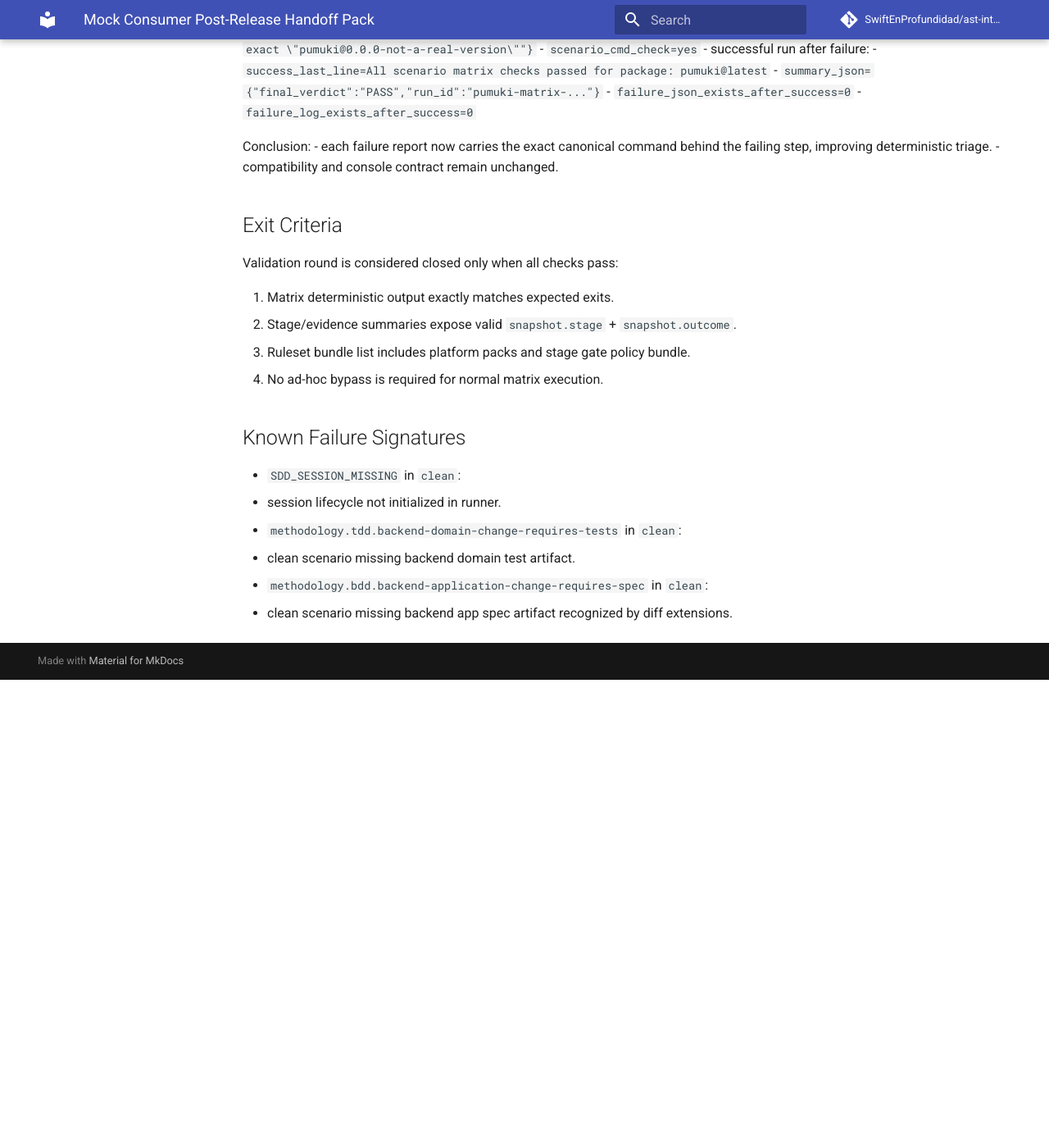
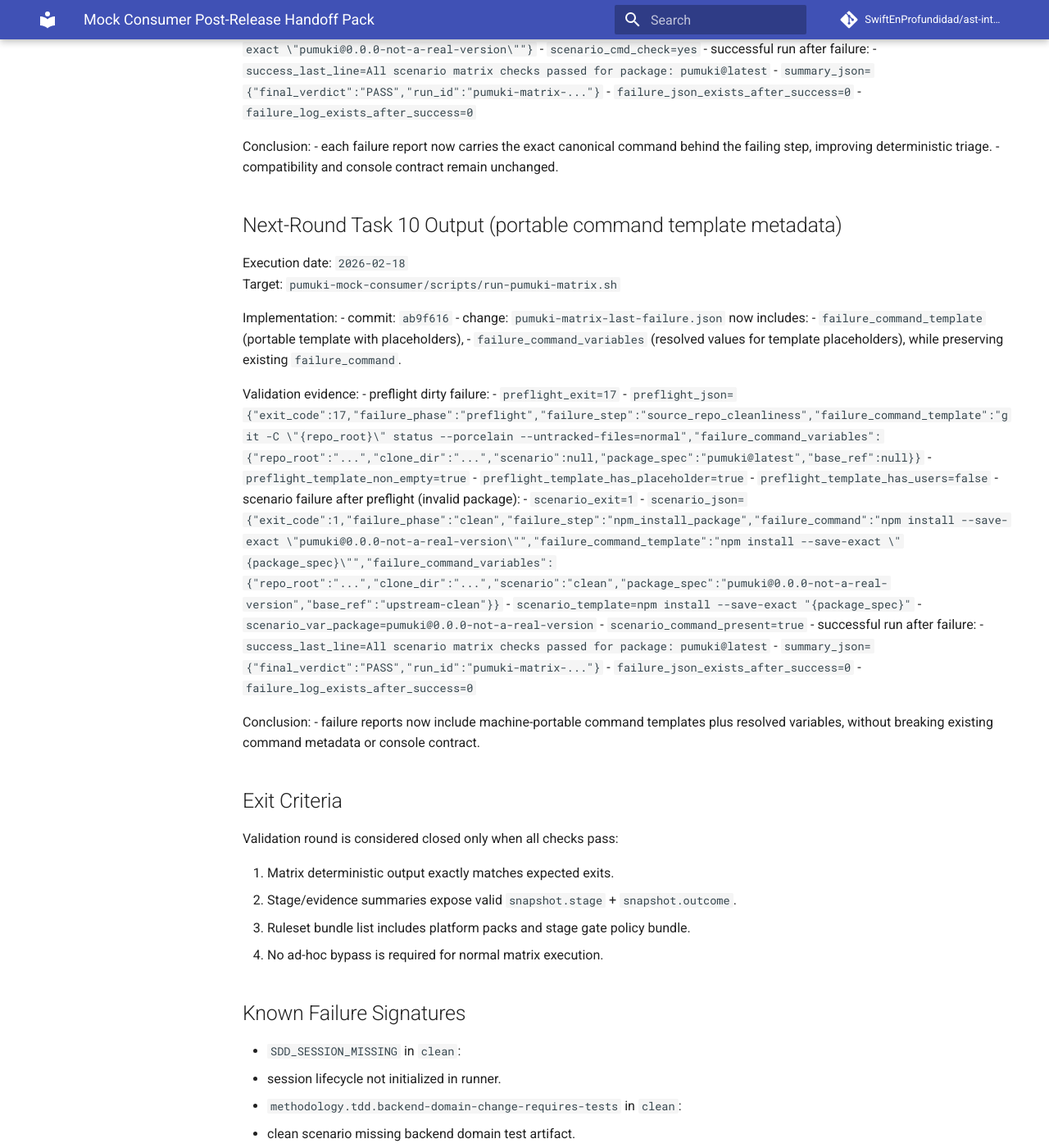
Before and after one commit to SwiftEnProfundidad/ast-intelligence-hooks, an MkDocs documentation site: the page built from docs/validation/mock-consumer-post-release-handoff-pack.md, in a window 1280 px wide and 1400 px high, scrolled down 7971 px. Shown: the whole window at 82% size. Built offline with MkDocs 1.6.1 and Material for MkDocs 9.7.7, drawn with Linux system fonts in a browser that asks for light colours; comment, search, counter and statistics services are not loaded; before the commit the page ends 8800 px from its top, so only the background shows below that.

Commit message:
docs(validation): close task 10 and move focus to mcp facets split

```diff
--- a/docs/validation/mock-consumer-post-release-handoff-pack.md
+++ b/docs/validation/mock-consumer-post-release-handoff-pack.md
@@ -433,6 +433,40 @@ Conclusion:
 - each failure report now carries the exact canonical command behind the failing step, improving deterministic triage.
 - compatibility and console contract remain unchanged.
 
+## Next-Round Task 10 Output (portable command template metadata)
+
+Execution date: `2026-02-18`
+Target: `pumuki-mock-consumer/scripts/run-pumuki-matrix.sh`
+
+Implementation:
+- commit: `ab9f616`
+- change: `pumuki-matrix-last-failure.json` now includes:
+  - `failure_command_template` (portable template with placeholders),
+  - `failure_command_variables` (resolved values for template placeholders),
+  while preserving existing `failure_command`.
+
+Validation evidence:
+- preflight dirty failure:
+  - `preflight_exit=17`
+  - `preflight_json={"exit_code":17,"failure_phase":"preflight","failure_step":"source_repo_cleanliness","failure_command_template":"git -C \"{repo_root}\" status --porcelain --untracked-files=normal","failure_command_variables":{"repo_root":"...","clone_dir":"...","scenario":null,"package_spec":"pumuki@latest","base_ref":null}}`
+  - `preflight_template_non_empty=true`
+  - `preflight_template_has_placeholder=true`
+  - `preflight_template_has_users=false`
+- scenario failure after preflight (invalid package):
+  - `scenario_exit=1`
+  - `scenario_json={"exit_code":1,"failure_phase":"clean","failure_step":"npm_install_package","failure_command":"npm install --save-exact \"pumuki@0.0.0-not-a-real-version\"","failure_command_template":"npm install --save-exact \"{package_spec}\"","failure_command_variables":{"repo_root":"...","clone_dir":"...","scenario":"clean","package_spec":"pumuki@0.0.0-not-a-real-version","base_ref":"upstream-clean"}}`
+  - `scenario_template=npm install --save-exact "{package_spec}"`
+  - `scenario_var_package=pumuki@0.0.0-not-a-real-version`
+  - `scenario_command_present=true`
+- successful run after failure:
+  - `success_last_line=All scenario matrix checks passed for package: pumuki@latest`
+  - `summary_json={"final_verdict":"PASS","run_id":"pumuki-matrix-..."}`
+  - `failure_json_exists_after_success=0`
+  - `failure_log_exists_after_success=0`
+
+Conclusion:
+- failure reports now include machine-portable command templates plus resolved variables, without breaking existing command metadata or console contract.
+
 ## Exit Criteria
 
 Validation round is considered closed only when all checks pass:
```
Also changed, not shown: docs/REFRACTOR_PROGRESS.md (+3 -3 lines), docs/validation/mock-consumer-next-round-scope.md (+7 -0 lines).
